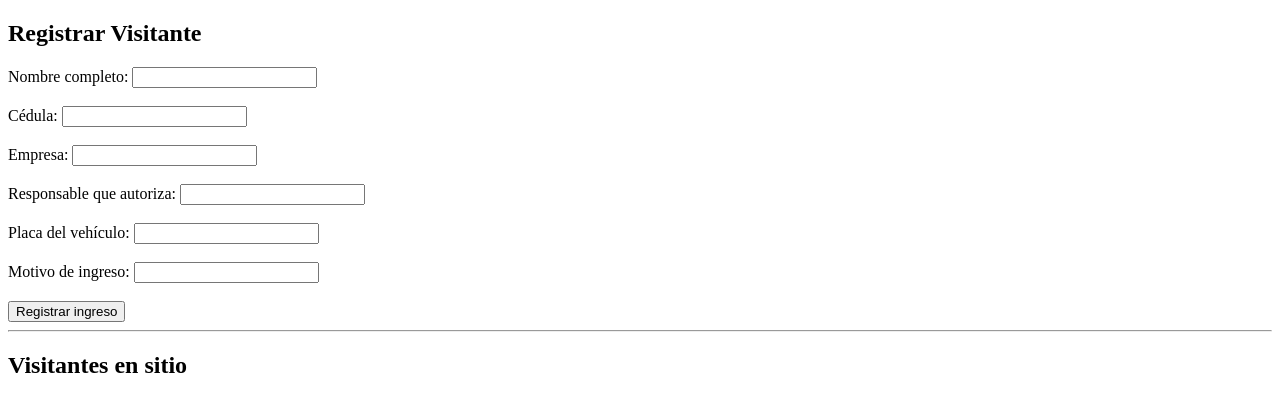
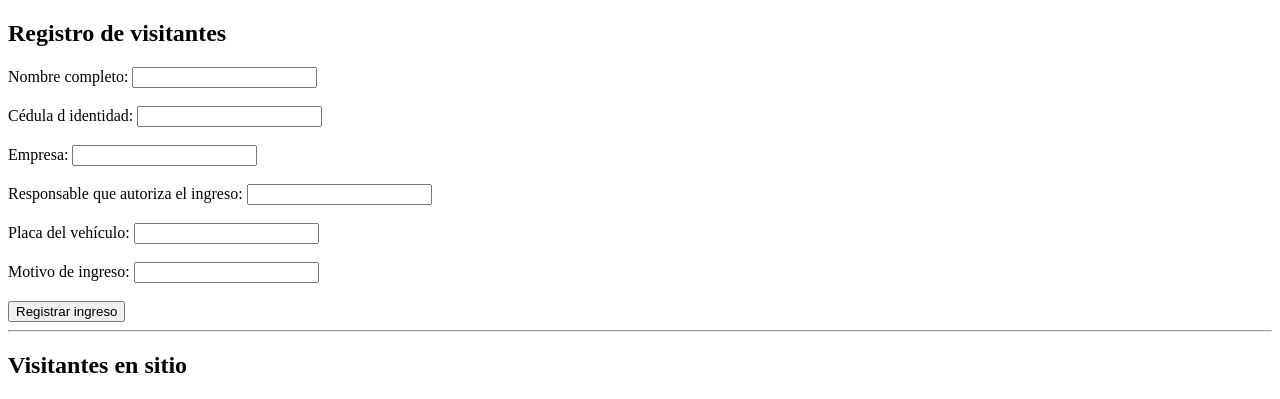
Before and after one commit to luismolinaboni22-art/Cops-K9, a Flask app: page /registro in a window 1280 px wide. Shown: the top 399 px of the page. Run offline with Flask 3, Linux system fonts and the light colour scheme.

Commit message:
Update visitor_form.html

```diff
--- a/templates/visitor_form.html
+++ b/templates/visitor_form.html
@@ -5,20 +5,20 @@
 </head>
 <body>
 
-<h2>Registrar Visitante</h2>
+<h2>Registro de visitantes</h2>
 
 <form action="/registro" method="POST">
 
     <label>Nombre completo:</label>
     <input type="text" name="nombre" required><br><br>
 
-    <label>Cédula:</label>
+    <label>Cédula d identidad:</label>
     <input type="text" name="cedula" required><br><br>
 
     <label>Empresa:</label>
     <input type="text" name="empresa" required><br><br>
 
-    <label>Responsable que autoriza:</label>
+    <label>Responsable que autoriza el ingreso:</label>
     <input type="text" name="responsable" required><br><br>
 
     <label>Placa del vehículo:</label>
```
